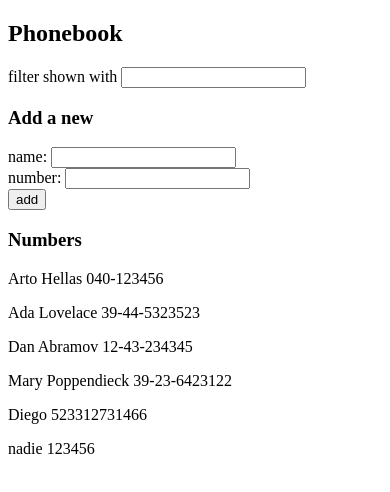
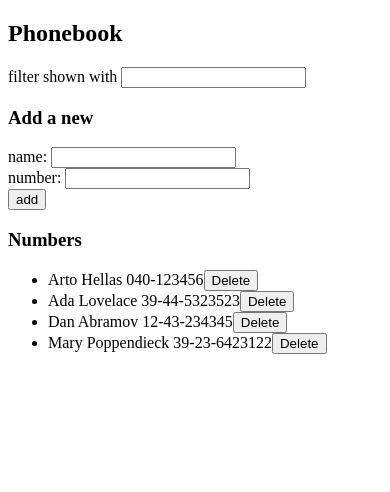
Before and after one commit to HappyFacell/react_course, a React (Create React App) app in the folder Part2_exercises/phonebook/: page / in a window 390 px wide. Shown: the top 492 px of the page. Built offline with nearby package versions, Linux system fonts and the light colour scheme; data requests are answered from the project's data file.

Commit message:
Some changes in phonebook

```diff
--- a/Part2_exercises/phonebook/db.json
+++ b/Part2_exercises/phonebook/db.json
@@ -19,16 +19,6 @@
       "name": "Mary Poppendieck",
       "number": "39-23-6423122",
       "id": 4
-    },
-    {
-      "name": "Diego",
-      "number": "523312731466",
-      "id": 5
-    },
-    {
-      "name": "nadie",
-      "number": "123456",
-      "id": 6
     }
   ]
 }
--- a/Part2_exercises/phonebook/src/App.js
+++ b/Part2_exercises/phonebook/src/App.js
@@ -2,7 +2,7 @@ import React, { useState, useEffect } from "react";
 import Filter from "./components/Filter";
 import PersonForm from "./components/PersonForms";
 import Person from "./components/Persons";
-import {getAll, create} from "./services/persons"
+import { getAll, create, deleteOne } from "./services/persons";
 
 const App = () => {
   const [persons, setPersons] = useState([]);
@@ -11,8 +11,7 @@ const App = () => {
   const [searchTerm, setSearchTerm] = useState("");
 
   useEffect(() => {
-    getAll()
-    .then((response) => {
+    getAll().then((response) => {
       setPersons(response);
     });
   }, []);
@@ -27,8 +26,7 @@ const App = () => {
     };
 
     if (!existingPerson && !existingPhone) {
-      create(personObject)
-        .then((response) => {
+      create(personObject).then((response) => {
         console.log(response);
         setPersons(persons.concat(response));
         setNewName("");
@@ -36,6 +34,17 @@ const App = () => {
       });
     } else {
       alert(`${newName} is already added to phonebook`);
+    }
+  };
+
+  const deletePerson = (id) => {
+    const person = persons.find((person) => person.id === id);
+    if (window.confirm(`Delete ${person.name} ?`)) {
+      deleteOne(id).then((response) => {
+        console.log(response);
+      });
+      const updatedPersons = persons.filter((person) => person.id !== id);
+      setPersons(updatedPersons);
     }
   };
 
@@ -68,9 +77,15 @@ const App = () => {
         addPerson={addPerson}
       />
       <h3>Numbers</h3>
+      <ul>
         {filteredPersons.map((person) => (
-        <Person key={person.name} persons={person} />
+          <Person
+            key={person.name}
+            persons={person}
+            deletePerson={() => deletePerson(person.id)}
+          />
         ))}
+      </ul>
     </div>
   );
 };
--- a/Part2_exercises/phonebook/src/components/Persons.js
+++ b/Part2_exercises/phonebook/src/components/Persons.js
@@ -1,7 +1,11 @@
 import React from "react";
 
-const Persons = ({persons}) =>{
-    return <p>{persons.name} {persons.number}</p>
+const Persons = ({persons, deletePerson}) =>{
+    return(
+    <li>
+        {persons.name} {persons.number}
+        <button onClick={deletePerson}>Delete</button>
+    </li>)
 }
 
 export default Persons;
--- a/Part2_exercises/phonebook/src/services/persons.js
+++ b/Part2_exercises/phonebook/src/services/persons.js
@@ -14,7 +14,14 @@ const create = async (newObject) => {
   return response.data;
 };
 
+const deleteOne = async (id) => {
+  const request = axios.delete(`${baseUrl}/${id}`);
+  const response = await request;
+  return response.data;
+};
+
 export {
   getAll,
   create,
+  deleteOne,
 };
```
Lines whose indentation alone changed are shown as unchanged.
